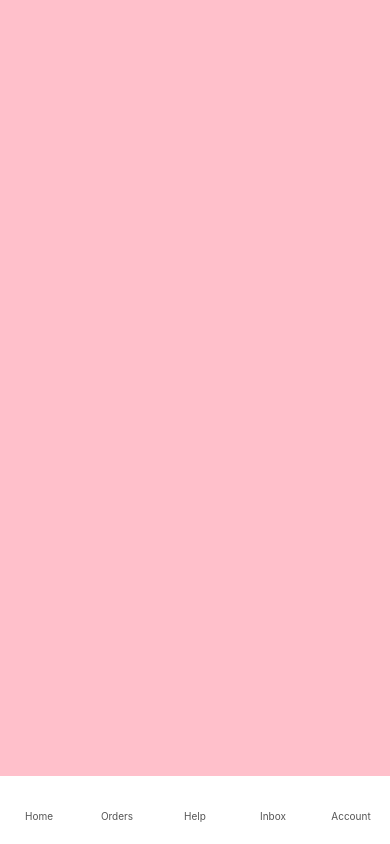
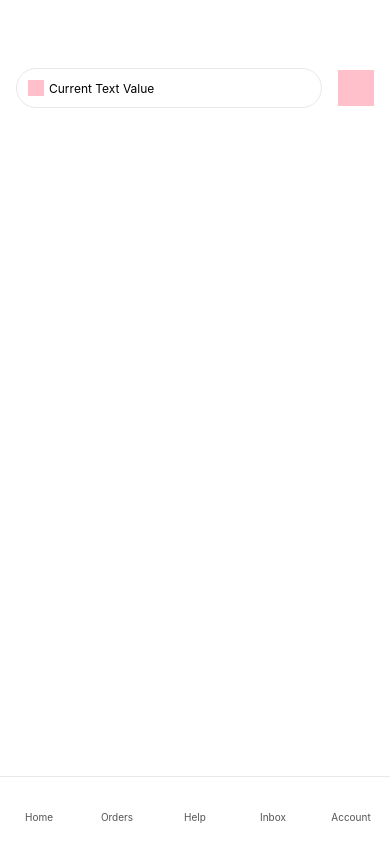
Before and after one commit to clementandreas97/ride-hailing-app, a React Native app in the folder RideHailingApp/: screen / in a window 390 px wide. Built offline with nearby package versions, Linux system fonts and the light colour scheme.

Commit message:
Add Search Bar Section and draft Header

```diff
--- a/RideHailingApp/App.js
+++ b/RideHailingApp/App.js
@@ -1,10 +1,25 @@
 import React from 'react';
-import { StyleSheet, Text, View } from 'react-native';
+import { StyleSheet, Text, TextInput, View } from 'react-native';
 
 export default function App() {
   return (
     <View style={{flex: 1}}>
-      <View style={{flex: 1, backgroundColor: 'pink'}}></View>
+      <View style={{flex: 1, backgroundColor: 'white'}}>
+        {/* SearchBar Section */}
+        <View style={{paddingHorizontal: 16, flexDirection: 'row', marginTop: 68, alignItems: 'center'}}>
+          <View style={{flex: 1, position: 'relative'}}>
+            <View style={{backgroundColor: 'pink', width: 16, height: 16, position: 'absolute', top: 12, left: 12}}></View>
+            <TextInput placeholder='Current Text Value' style={{paddingLeft: 32, borderWidth: 1, borderColor: '#E8E8E8', borderRadius: 25, height: 40, fontSize: 12}}></TextInput>
+          </View>
+          <View style={{marginLeft: 16}}>
+            <View style={{backgroundColor: 'pink', width: 36, height: 36}}></View>
+          </View>
+        </View>
+        {/* Header Section */}
+        <View>
+
+        </View>
+      </View>
       <View style={styles.tabBar}>
         <View style={[styles.tabBarContainer]}>
           <View style={styles.tabBarIcon}></View>
@@ -42,7 +57,9 @@ const styles = StyleSheet.create({
     height: 68,
     backgroundColor: 'white',
     flexDirection: 'row',
-    justifyContent: 'space-around'
+    justifyContent: 'space-around',
+    borderTopWidth: 1,
+    borderTopColor: '#E8E8E8'
   },
   tabBarContainer: {
     flex: 1,
```
